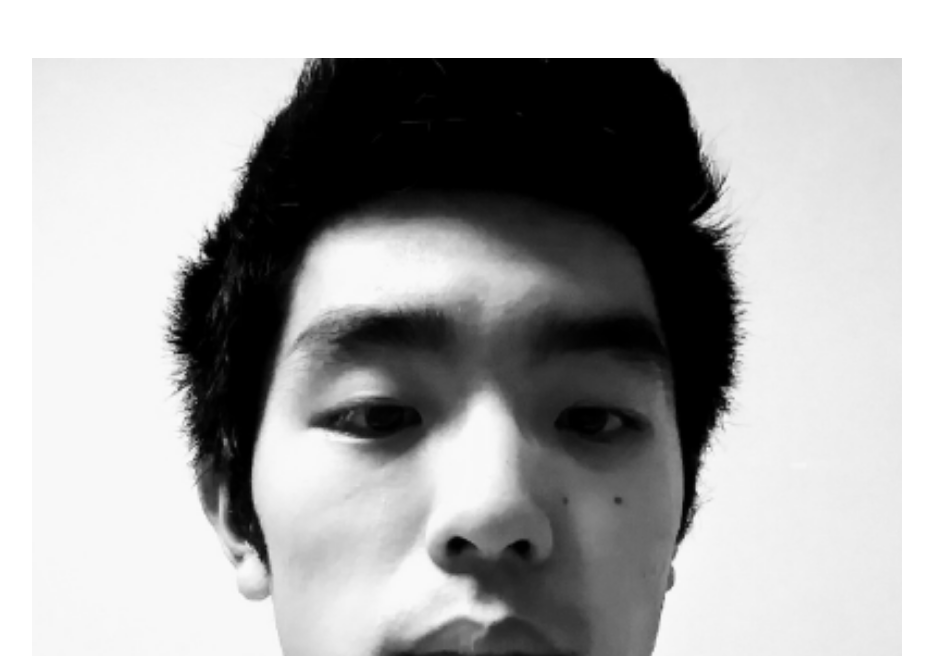
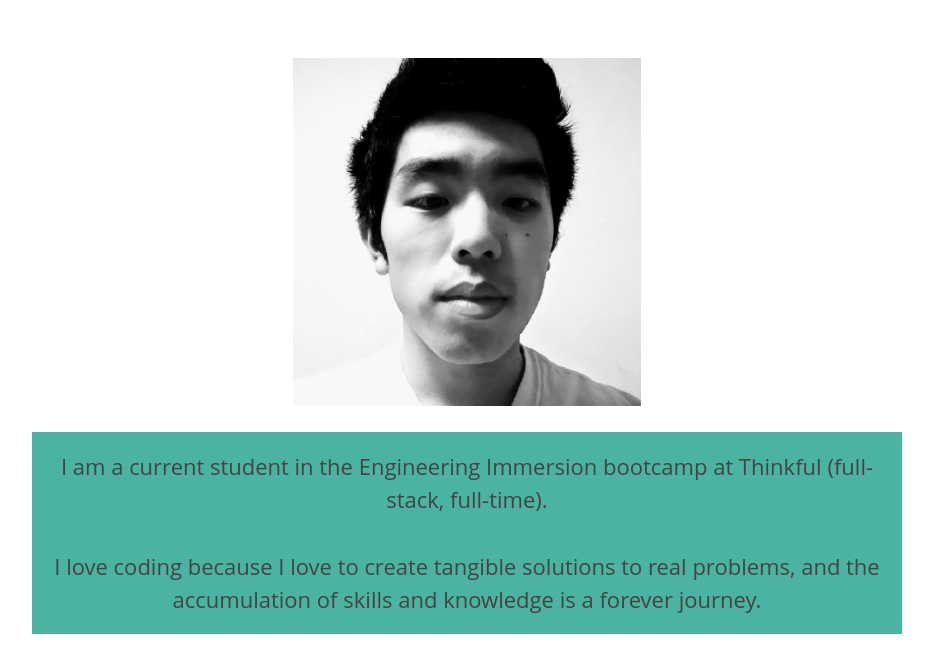
Before and after one commit to keisukeisobe/keisukeisobe.github.io, a plain HTML site: page index.html in a window 1280 px wide. Shown: the part 144-800 px from the top of the page, without its empty margins (173-1106 px from the left). Drawn offline with nearby package versions, Linux system fonts and the light colour scheme.

Commit message:
styled profile

```diff
--- a/index.html
+++ b/index.html
@@ -28,7 +28,7 @@
         <h1 class = "header-1">Hi, my name is Kei.</h1>
     </header>
 
-    <img src="images/me.png" alt="Profile Picture">
+    <img src="images/me.png" alt="Profile Picture" class="profile">
 
     <section class="headline">
       <h2 class="headline-text">I am a current student in the Engineering Immersion bootcamp at Thinkful (full-stack, full-time).</h2>
--- a/main.css
+++ b/main.css
@@ -266,6 +266,13 @@ section:nth-child(even) {
   color: white;
 }
 
+.profile {
+  display: block;
+  margin-left: auto;
+  margin-right: auto;
+  width: 40%;
+}
+
 @media screen and (min-width: 650px) {
   body {
     max-width: 650px;
```
